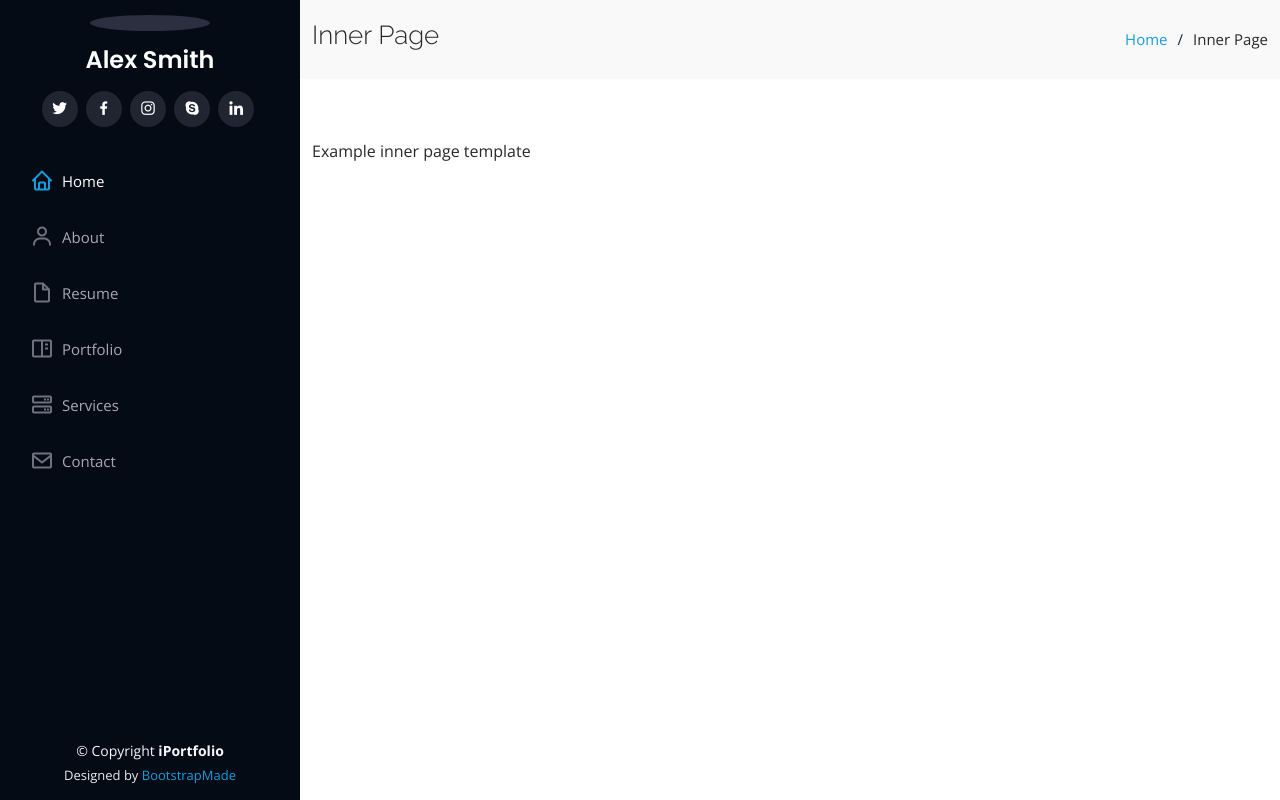
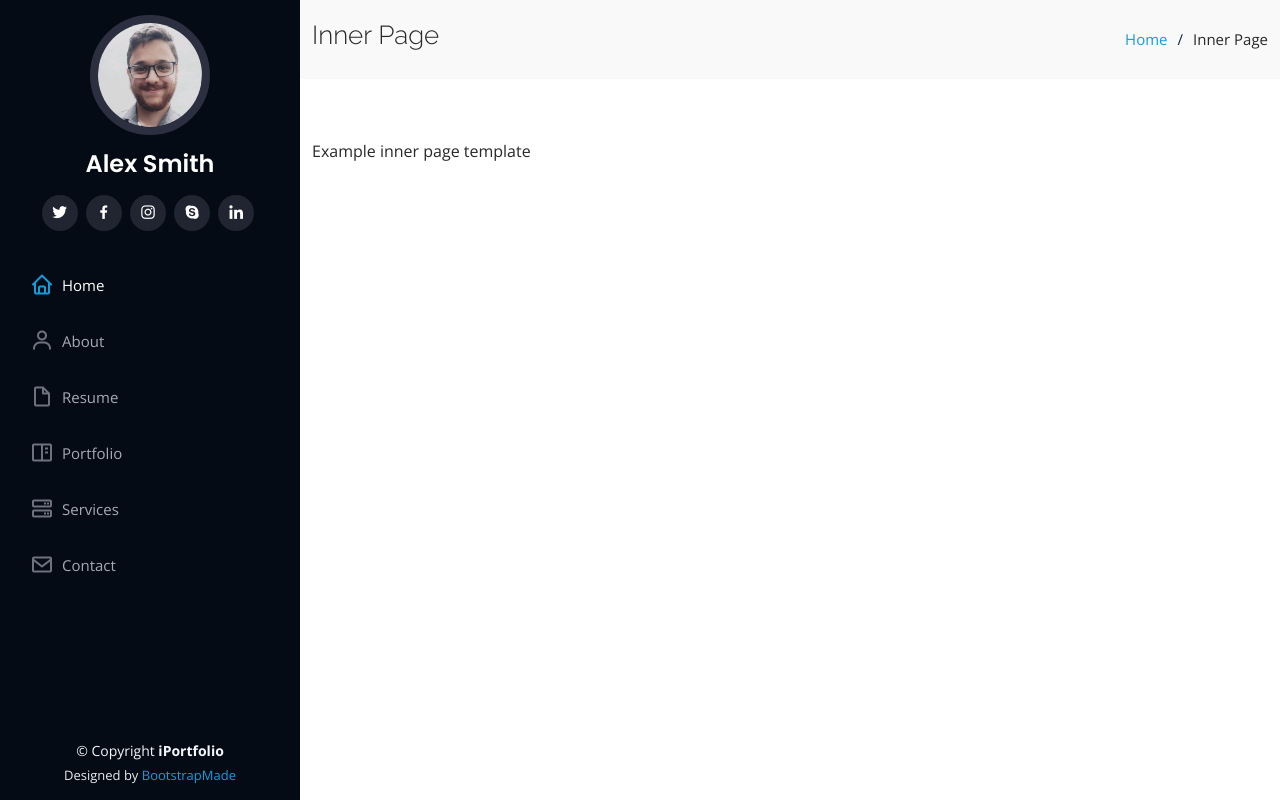
Before and after one commit to KattsonBastos/kattsonbastos.github.io, a plain HTML site: page inner-page.html in a window 1280 px wide. Drawn offline with nearby package versions, Linux system fonts and the light colour scheme.

Commit message:
fixing background

```diff
--- a/inner-page.html
+++ b/inner-page.html
@@ -45,7 +45,7 @@
     <div class="d-flex flex-column">
 
       <div class="profile">
-        <img src="assets/img/profile-img.jpg" alt="" class="img-fluid rounded-circle">
+        <img src="assets/img/profile-img.png" alt="" class="img-fluid rounded-circle">
         <h1 class="text-light"><a href="index.html">Alex Smith</a></h1>
         <div class="social-links mt-3 text-center">
           <a href="#" class="twitter"><i class="bx bxl-twitter"></i></a>
```
Also changed, not shown: portfolio-details-1.html (+1 -1 lines).
